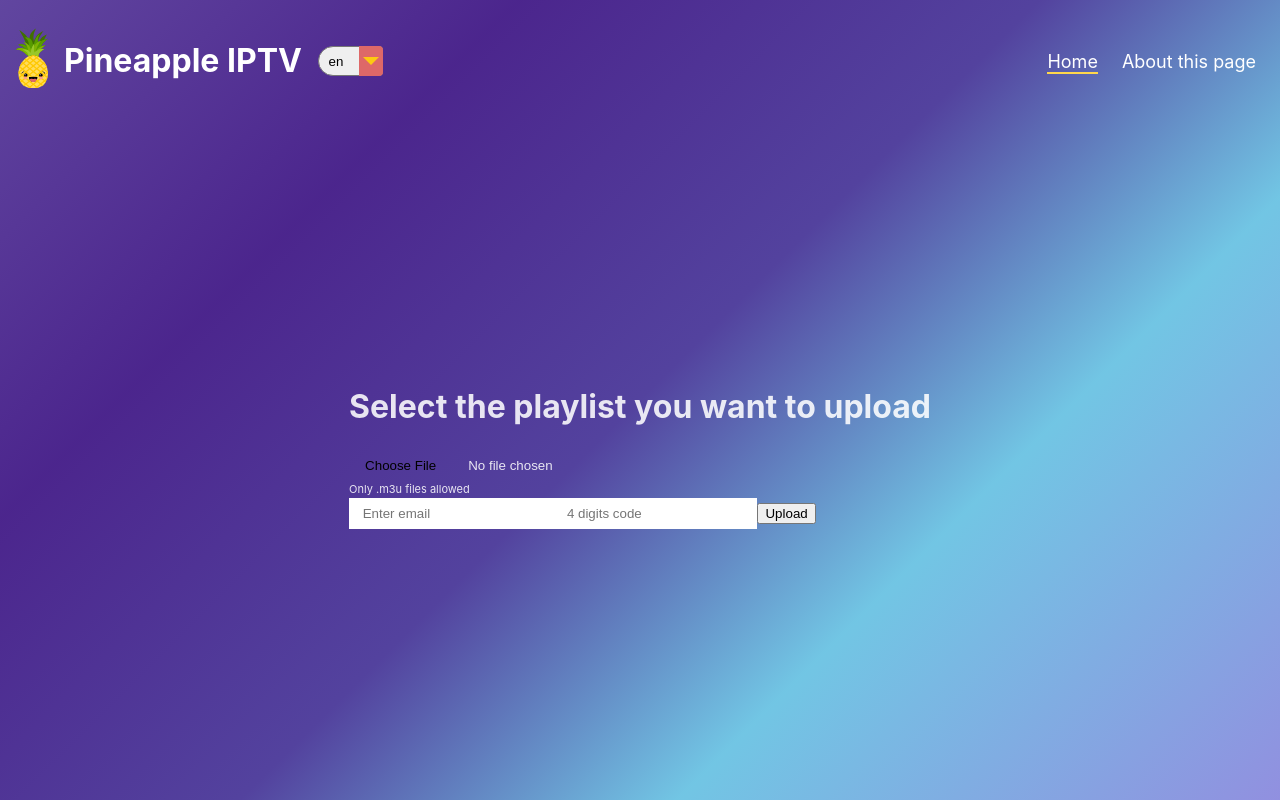
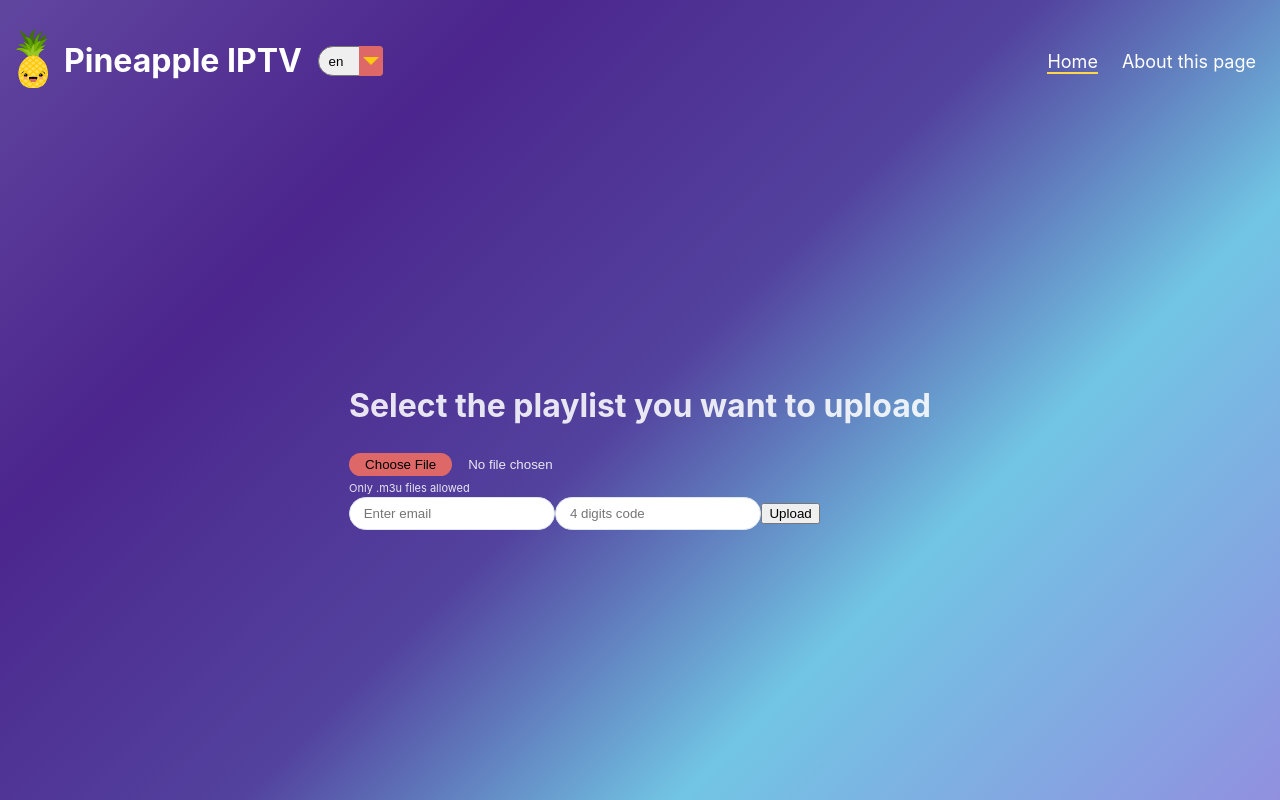
Before and after one commit to imprex92/pineappleIPTV, a React (Vite) app in the folder pineapple-bridge/: page / in a window 1280 px wide. Built offline with nearby package versions, Linux system fonts and the light colour scheme.

Commit message:
added default style

```diff
--- a/pineapple-bridge/src/index.css
+++ b/pineapple-bridge/src/index.css
@@ -25,6 +25,12 @@
   --font-xl: 24px;
   --font-xxl: 32px;
 
+  --primary-btn-color: #de6868;
+  --primary-btn-color-hover: #d95050;
+  --primary-accent-color: #fec911;
+  --primary-border-color: #E0E6ED;
+
+  --primary-radius: 20px;
 }
 
 body {
```
